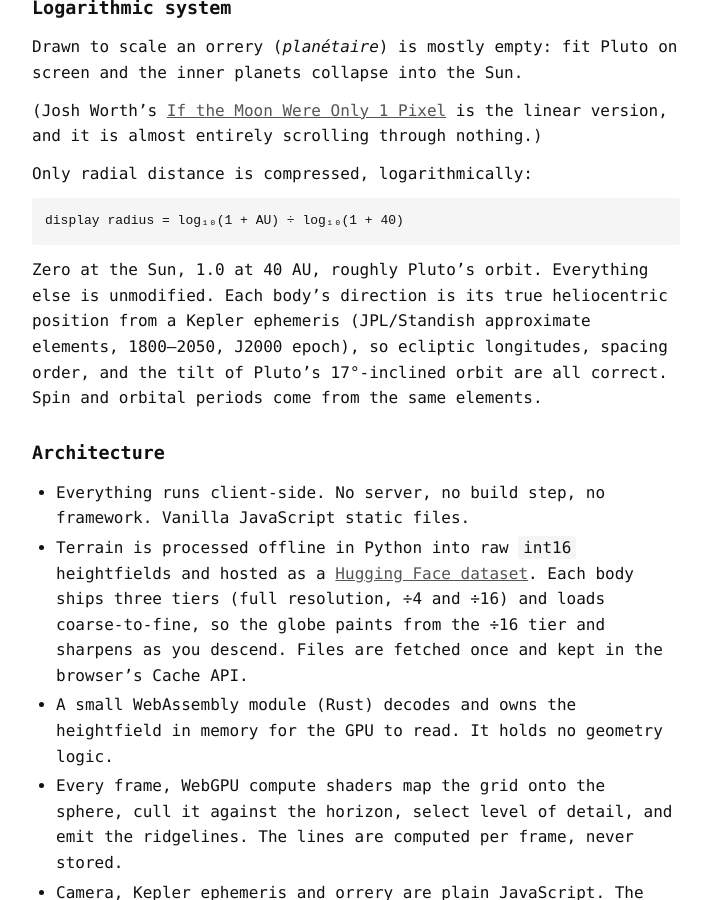
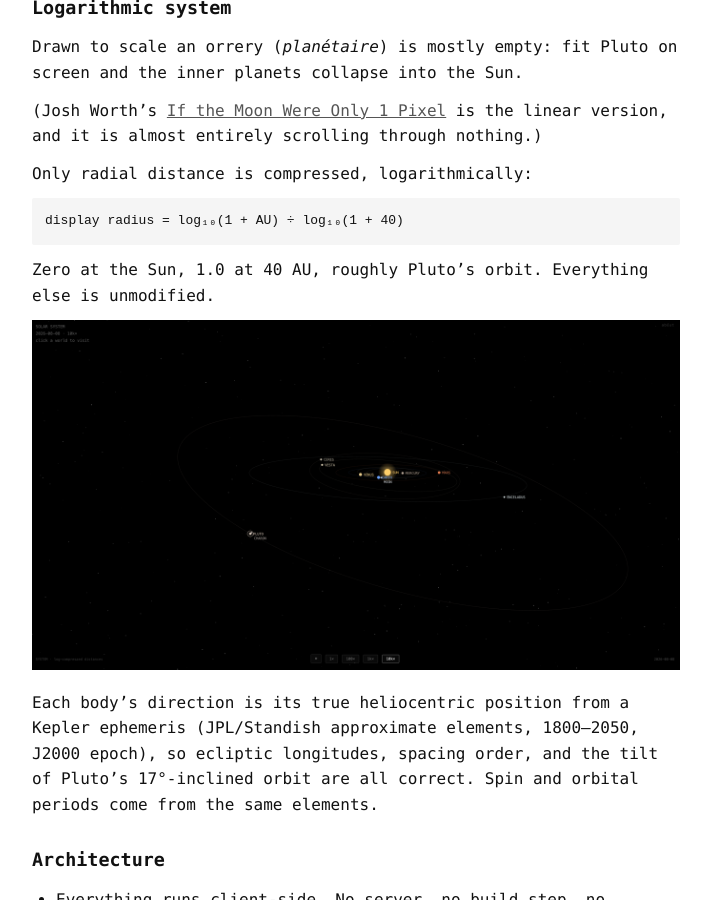
Before and after one commit to idle-intelligence/trucs.ai, a Jekyll site: the page built from blog/about-astres.md, in a window 1280 px wide and 900 px high, scrolled down 4567 px. Shown: the whole window, without its empty margins (284-995 px from the left). Built offline with Jekyll 4.4.1, drawn with Linux system fonts in a browser that asks for light colours.

Commit message:
blog: add the SYSTEM view to the logarithmic-compression section

````diff
--- a/blog/about-astres.md
+++ b/blog/about-astres.md
@@ -102,7 +102,11 @@
 display radius = log₁₀(1 + AU) ÷ log₁₀(1 + 40)
 ```
 
-Zero at the Sun, 1.0 at 40 AU, roughly Pluto's orbit. Everything else is unmodified. Each body's direction is its true heliocentric position from a Kepler ephemeris (JPL/Standish approximate elements, 1800–2050, J2000 epoch), so ecliptic longitudes, spacing order, and the tilt of Pluto's 17°-inclined orbit are all correct. Spin and orbital periods come from the same elements.
+Zero at the Sun, 1.0 at 40 AU, roughly Pluto's orbit. Everything else is unmodified.
+
+![The SYSTEM view: every body on its true heliocentric bearing, orbits drawn with log-compressed radii, Pluto's inclined orbit sweeping well outside the rest](/blog/images/system-view.png)
+
+Each body's direction is its true heliocentric position from a Kepler ephemeris (JPL/Standish approximate elements, 1800–2050, J2000 epoch), so ecliptic longitudes, spacing order, and the tilt of Pluto's 17°-inclined orbit are all correct. Spin and orbital periods come from the same elements.
 
 ## Architecture
 
````
Also changed, not shown: blog/images/system-view.png (added).
